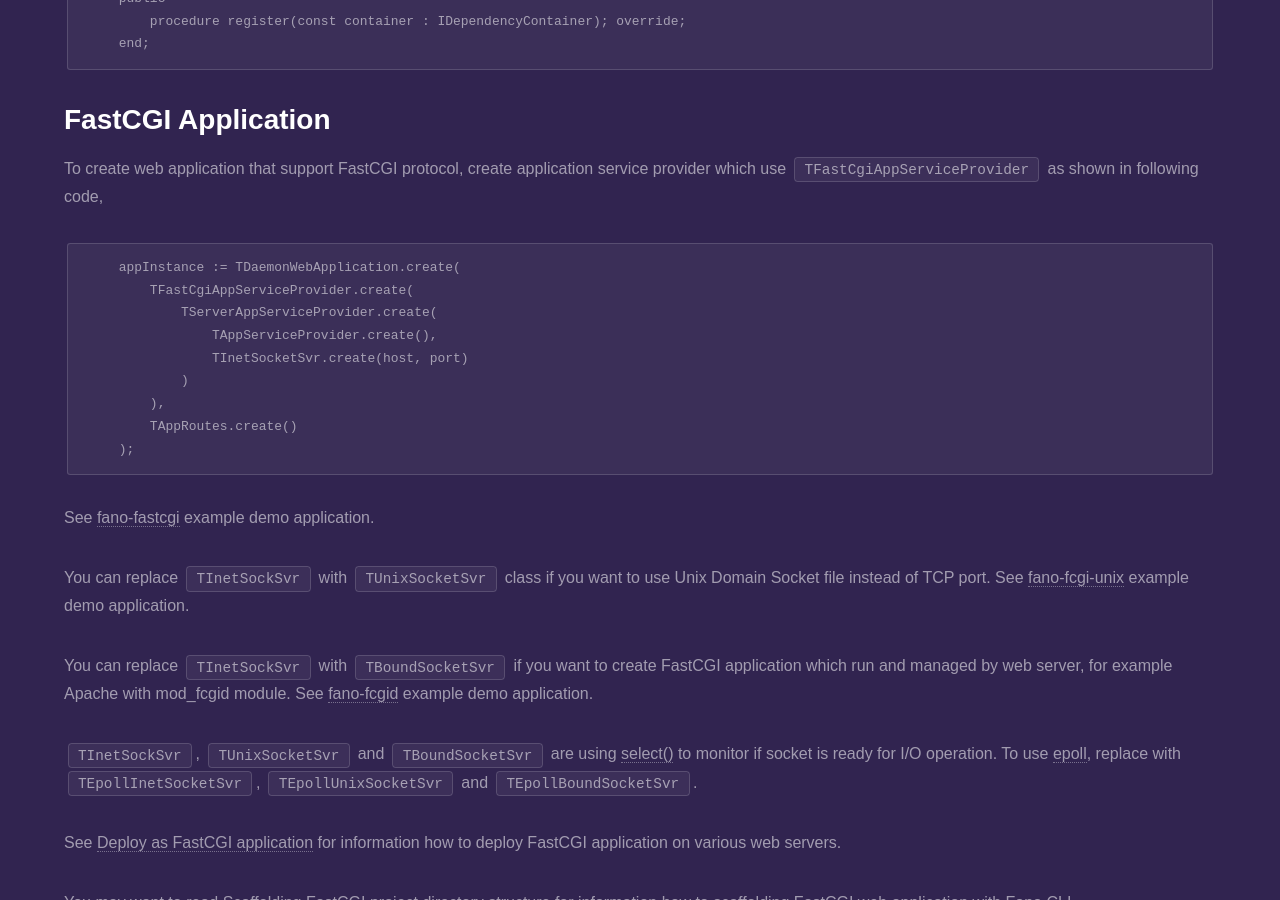
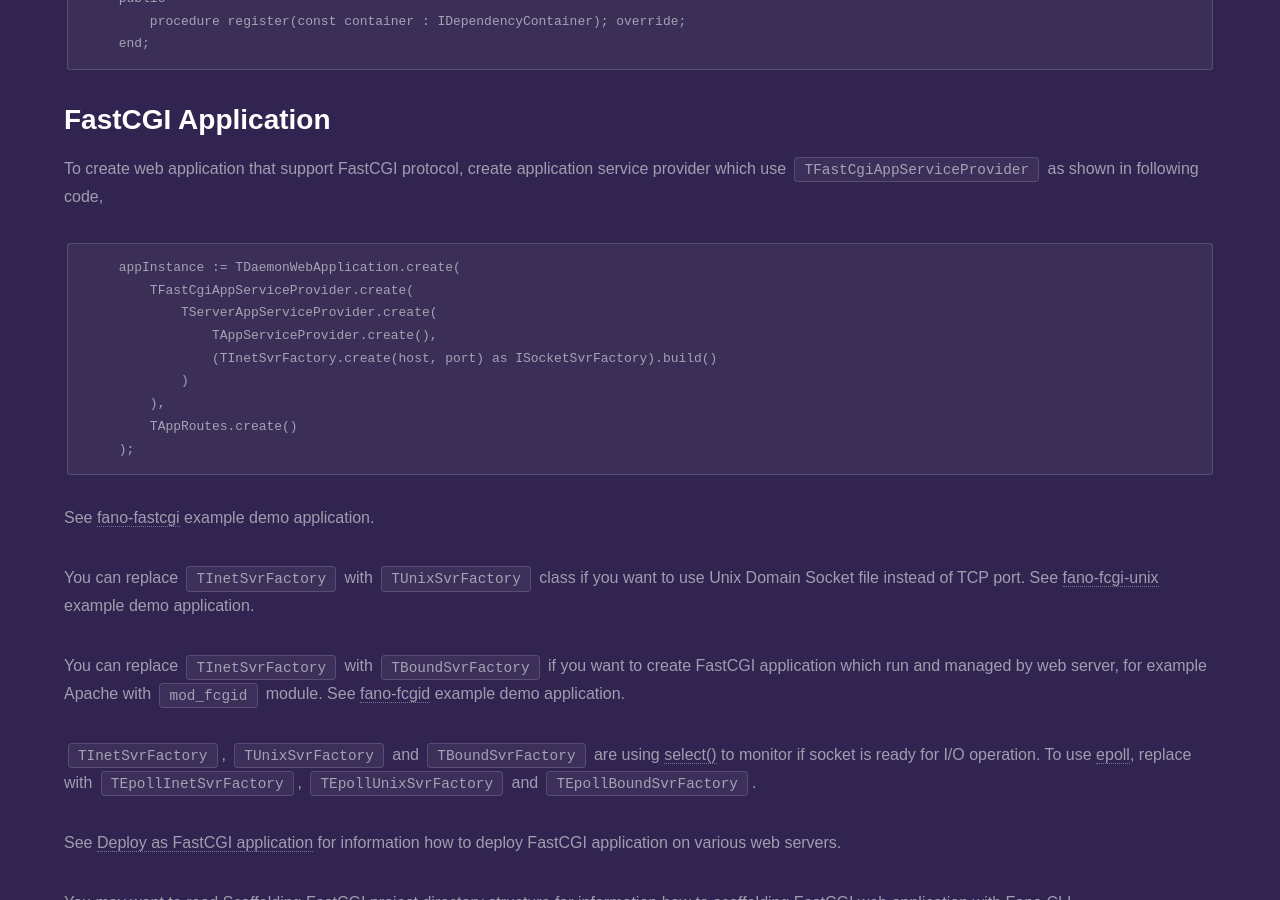
Before and after one commit to fanoframework/fanoframework.github.io, a Jekyll site: the page built from working-with-application/index.md, in a window 1280 px wide and 900 px high, scrolled down 4101 px. Built offline with Jekyll 4.4.1, drawn with Linux system fonts in a browser that asks for light colours; our own code applies the rules of GitHub Pages for plain Markdown files.

Commit message:
add content about improved socket server

````diff
--- a/working-with-application/index.md
+++ b/working-with-application/index.md
@@ -155,7 +155,7 @@ To create web application that support FastCGI protocol, create application serv
         TFastCgiAppServiceProvider.create(
             TServerAppServiceProvider.create(
                 TAppServiceProvider.create(),
-                TInetSocketSvr.create(host, port)
+                (TInetSvrFactory.create(host, port) as ISocketSvrFactory).build()
             )
         ),
         TAppRoutes.create()
@@ -163,12 +163,12 @@ To create web application that support FastCGI protocol, create application serv
 ```
 See [fano-fastcgi](https://github.com/fanoframework/fano-fastcgi) example demo application.
 
-You can replace `TInetSockSvr` with `TUnixSocketSvr` class if you want to use Unix Domain Socket file instead of TCP port. See [fano-fcgi-unix](https://github.com/fanoframework/fano-fcgi-unix) example demo application.
+You can replace `TInetSvrFactory` with `TUnixSvrFactory` class if you want to use Unix Domain Socket file instead of TCP port. See [fano-fcgi-unix](https://github.com/fanoframework/fano-fcgi-unix) example demo application.
 
-You can replace `TInetSockSvr` with `TBoundSocketSvr` if you want to create FastCGI application which run and managed by web server, for example Apache with mod_fcgid module. See
+You can replace `TInetSvrFactory` with `TBoundSvrFactory` if you want to create FastCGI application which run and managed by web server, for example Apache with `mod_fcgid` module. See
 [fano-fcgid](https://github.com/fanoframework/fano-fcgid) example demo application.
 
-`TInetSockSvr`, `TUnixSocketSvr` and `TBoundSocketSvr` are using [select()](http://man7.org/linux/man-pages/man2/select.2.html) to monitor if socket is ready for I/O operation. To use [epoll](http://man7.org/linux/man-pages/man7/epoll.7.html), replace with `TEpollInetSocketSvr`, `TEpollUnixSocketSvr` and `TEpollBoundSocketSvr`.
+`TInetSvrFactory`, `TUnixSvrFactory` and `TBoundSvrFactory` are using [select()](http://man7.org/linux/man-pages/man2/select.2.html) to monitor if socket is ready for I/O operation. To use [epoll](http://man7.org/linux/man-pages/man7/epoll.7.html), replace with `TEpollInetSvrFactory`, `TEpollUnixSvrFactory` and `TEpollBoundSvrFactory`.
 
 See [Deploy as FastCGI application](/deployment/fastcgi) for information how to
 deploy FastCGI application on various web servers.
````
